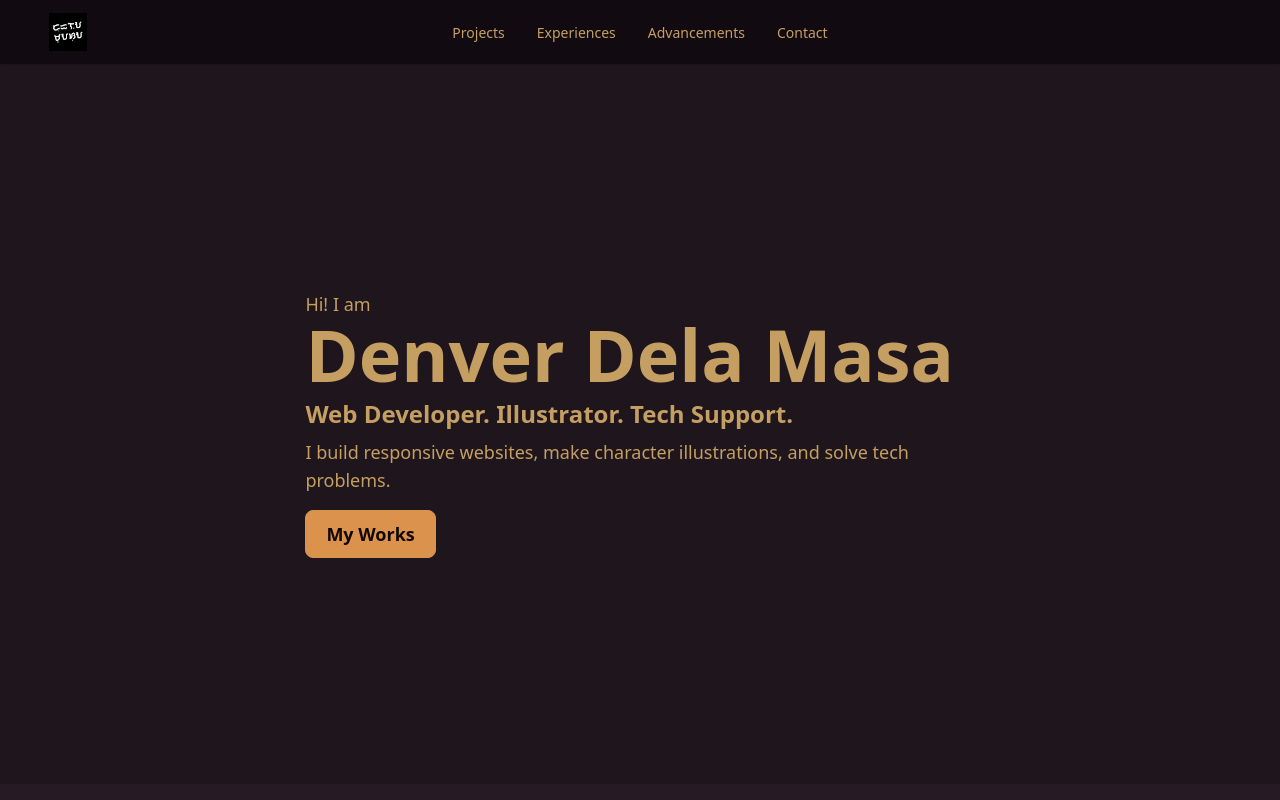
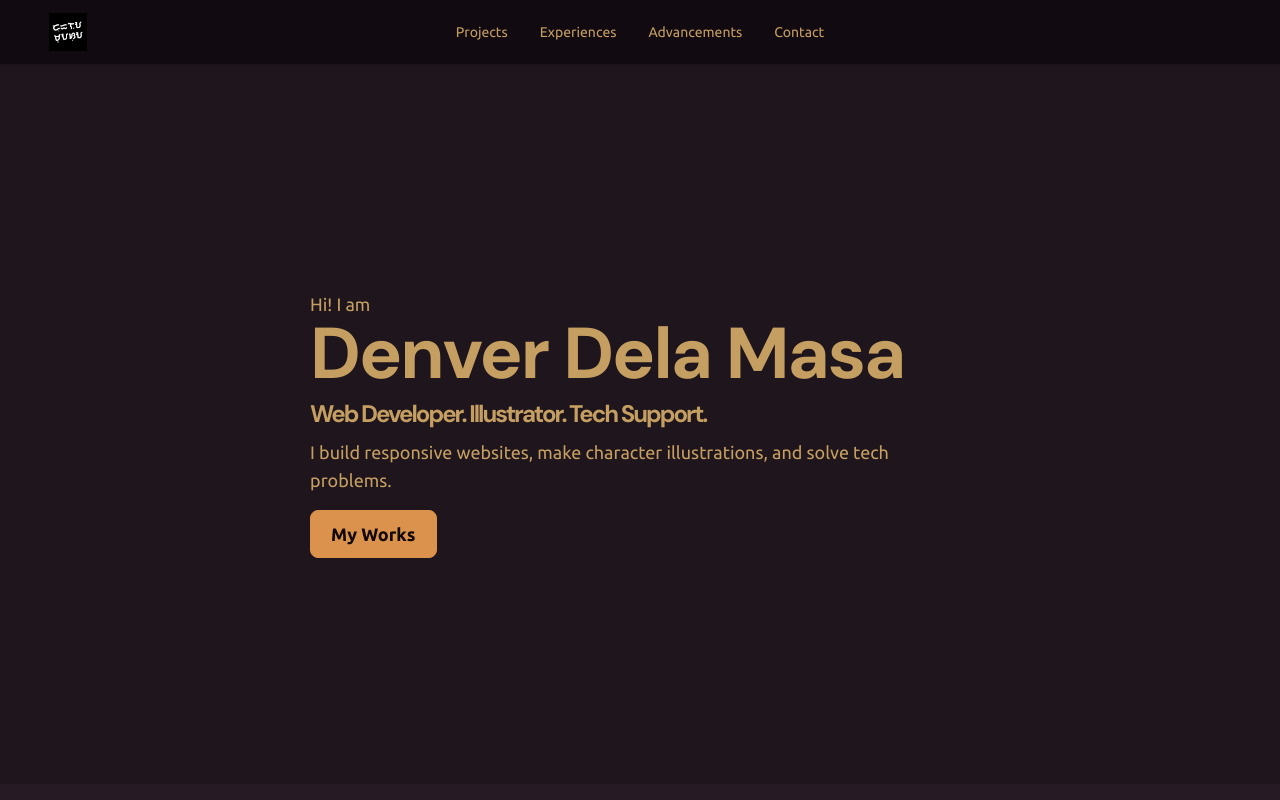
Before and after one commit to denverdelamasa/portfolio-v2, a Next.js app: page / in a window 1280 px wide. Shown: the top 800 px of the page. Built offline with nearby package versions, Linux system fonts and the light colour scheme.

Commit message:
style: Font applied, see fonts.css at /src/app/styles

```diff
--- a/src/app/layout.tsx
+++ b/src/app/layout.tsx
@@ -1,13 +1,27 @@
 import "../styles/globals.css";
+import "../styles/fonts.css";
 
 import Navbar from "../components/Navbar";
 import Footer from "../components/Footer";
 
-import { Inter } from "next/font/google";
-
+import { Inter, DM_Sans, Ubuntu } from "next/font/google";
+// Configure your fonts
 const inter = Inter({
   subsets: ["latin"],
   variable: "--font-inter",
+});
+
+
+const dmSans = DM_Sans({
+  subsets: ["latin"],
+  variable: "--font-dm-sans",
+  weight: ["400", "500", "700"], // Include weights you need
+});
+
+const ubuntu = Ubuntu({
+  subsets: ["latin"],
+  variable: "--font-ubuntu",
+  weight: ["300", "400", "500", "700"],
 });
 
 export default function RootLayout({
@@ -17,7 +31,7 @@ export default function RootLayout({
 }>) {
   return (
     <html lang="en" data-theme="coffee" className="">
-      <body className={`${inter.variable} antialiased`}>
+      <body className={`${inter.variable} ${dmSans.variable} ${ubuntu.variable} antialiased`}>
         <header>
           <Navbar />
         </header>
--- /dev/null
+++ b/src/styles/fonts.css
@@ -0,0 +1,14 @@
+:root {
+  --font-dm-sans: "DM Sans", sans-serif;
+  --font-ubuntu: "Ubuntu", sans-serif;
+}
+
+body {
+    font-family: var(--font-ubuntu);
+    letter-spacing: 0px;
+}
+
+h1, h2, h3, h4, h5, h6 {
+    font-family: var(--font-dm-sans);
+    letter-spacing: -2px;
+}
--- a/src/styles/globals.css
+++ b/src/styles/globals.css
@@ -1,6 +1,3 @@
-/* Font Imports */
-@import url('https://fonts.googleapis.com/css2?family=DM+Sans:ital,opsz,wght@0,9..40,100..1000;1,9..40,100..1000&family=Ubuntu:ital,wght@0,300;0,400;0,500;0,700;1,300;1,400;1,500;1,700&display=swap');
-
 @import "tailwindcss";
 @plugin "daisyui" {
   themes: all;
```
